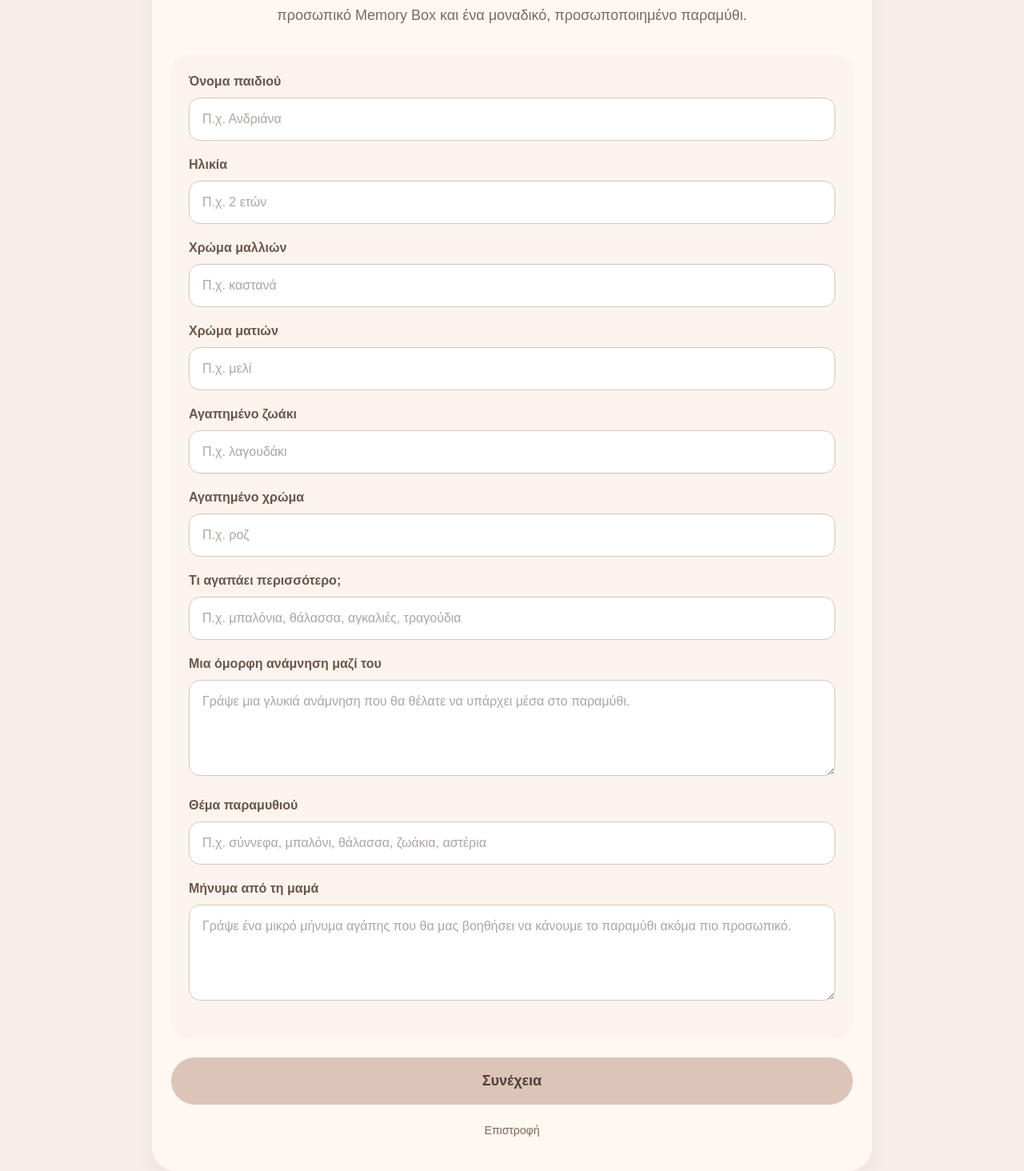
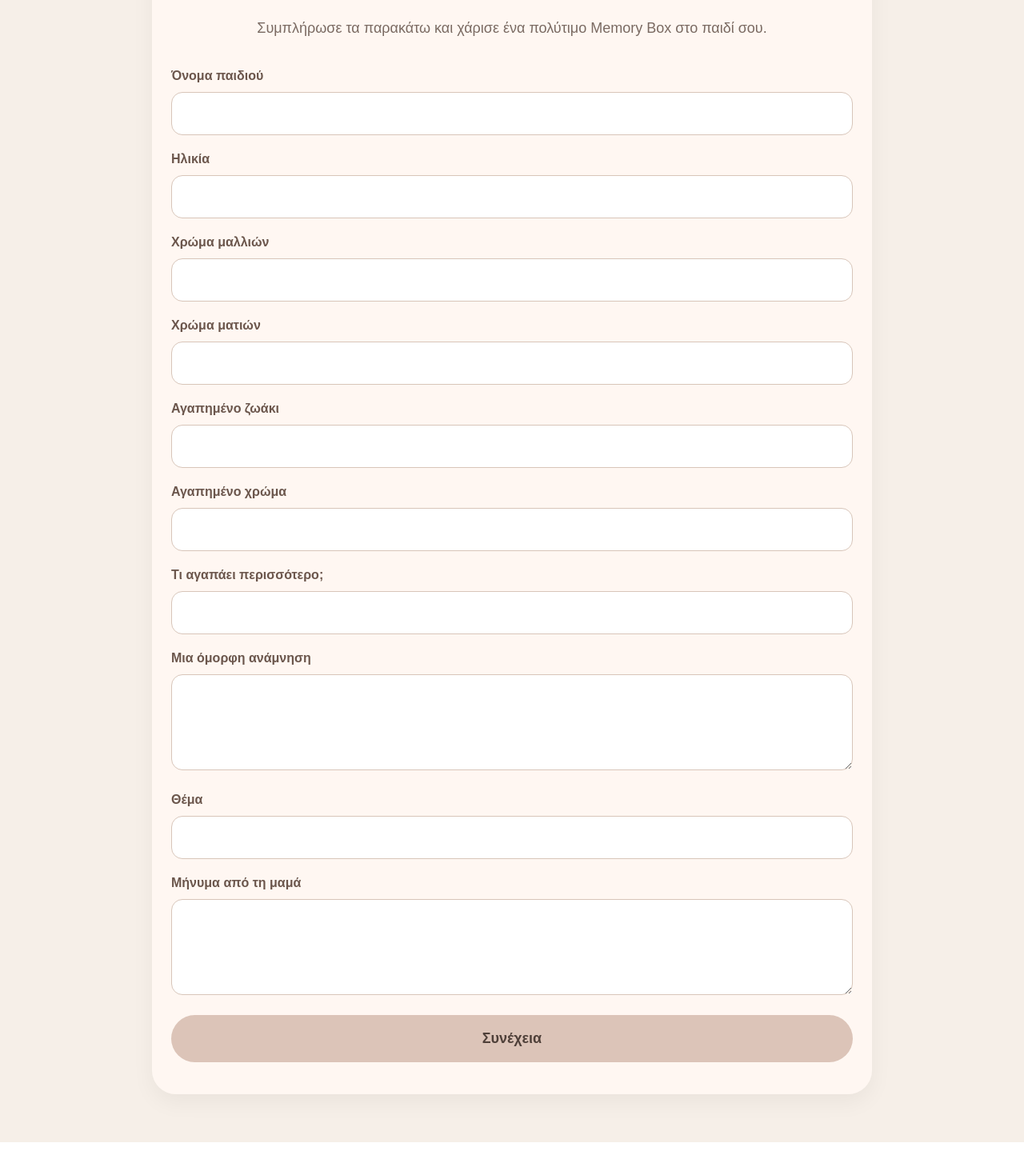
Before and after one commit to mylittlememorybox/My-little-memory-box-, a Next.js app: page /story-details in a window 1280 px wide. Shown: the part 426-1890 px from the top of the page at 80% size. After the commit the page ends 1854 px from the top, so only its background shows below. Built offline with nearby package versions, Linux system fonts and the light colour scheme.

Commit message:
Update page.tsx

```diff
--- a/app/story-details/page.tsx
+++ b/app/story-details/page.tsx
@@ -2,7 +2,7 @@
 
 import Link from "next/link";
 import Image from "next/image";
-import type { CSSProperties } from "react";
+import { useState, type CSSProperties } from "react";
 import { Playfair_Display } from "next/font/google";
 
 const elegantFont = Playfair_Display({
@@ -55,14 +55,50 @@ const labelStyle: CSSProperties = {
   display: "block",
 };
 
-const sectionStyle: CSSProperties = {
-  backgroundColor: "#FBF4EE",
-  borderRadius: "22px",
-  padding: "22px",
-  marginBottom: "24px",
+export default function StoryDetailsPage() {
+  const [childName, setChildName] = useState("");
+  const [age, setAge] = useState("");
+  const [hairColor, setHairColor] = useState("");
+  const [eyeColor, setEyeColor] = useState("");
+  const [favoriteAnimal, setFavoriteAnimal] = useState("");
+  const [favoriteColor, setFavoriteColor] = useState("");
+  const [favoriteThings, setFavoriteThings] = useState("");
+  const [memory, setMemory] = useState("");
+  const [theme, setTheme] = useState("");
+  const [momMessage, setMomMessage] = useState("");
+  const [loading, setLoading] = useState(false);
+
+  const handleSubmit = async () => {
+    setLoading(true);
+
+    try {
+      await fetch("ΒΑΛΕ_ΕΔΩ_ΤΟ_MAKE_WEBHOOK_URL", {
+        method: "POST",
+        headers: {
+          "Content-Type": "application/json",
+        },
+        body: JSON.stringify({
+          childName,
+          age,
+          hairColor,
+          eyeColor,
+          favoriteAnimal,
+          favoriteColor,
+          favoriteThings,
+          memory,
+          theme,
+          momMessage,
+        }),
+      });
+
+      window.location.href = "/memory-details";
+    } catch (error) {
+      alert("Κάτι πήγε στραβά. Προσπάθησε ξανά.");
+    } finally {
+      setLoading(false);
+    }
   };
 
-export default function StoryDetailsPage() {
   return (
     <main style={wrap}>
       <div style={inner}>
@@ -89,7 +125,7 @@ export default function StoryDetailsPage() {
               marginBottom: "14px",
             }}
           >
-            Ας γνωρίσουμε τον μικρό ήρωα του παραμυθιού
+            Ας γνωρίσουμε τον μικρό ήρωα του Memory Box
           </h1>
 
           <p
@@ -102,86 +138,43 @@ export default function StoryDetailsPage() {
               margin: "0 auto 32px",
             }}
           >
-            Συμπλήρωσε λίγα όμορφα στοιχεία για το παιδάκι σου, ώστε να
-            δημιουργήσουμε ένα πιο προσωπικό Memory Box και ένα μοναδικό,
-            προσωποποιημένο παραμύθι.
+            Συμπλήρωσε τα παρακάτω και χάρισε ένα πολύτιμο Memory Box στο παιδί σου.
           </p>
 
-          <div style={sectionStyle}>
           <label style={labelStyle}>Όνομα παιδιού</label>
-            <input
-              type="text"
-              style={inputStyle}
-              placeholder="Π.χ. Ανδριάνα"
-            />
+          <input value={childName} onChange={(e) => setChildName(e.target.value)} type="text" style={inputStyle} />
 
           <label style={labelStyle}>Ηλικία</label>
-            <input
-              type="text"
-              style={inputStyle}
-              placeholder="Π.χ. 2 ετών"
-            />
+          <input value={age} onChange={(e) => setAge(e.target.value)} type="text" style={inputStyle} />
 
           <label style={labelStyle}>Χρώμα μαλλιών</label>
-            <input
-              type="text"
-              style={inputStyle}
-              placeholder="Π.χ. καστανά"
-            />
+          <input value={hairColor} onChange={(e) => setHairColor(e.target.value)} type="text" style={inputStyle} />
 
           <label style={labelStyle}>Χρώμα ματιών</label>
-            <input
-              type="text"
-              style={inputStyle}
-              placeholder="Π.χ. μελί"
-            />
+          <input value={eyeColor} onChange={(e) => setEyeColor(e.target.value)} type="text" style={inputStyle} />
 
           <label style={labelStyle}>Αγαπημένο ζωάκι</label>
-            <input
-              type="text"
-              style={inputStyle}
-              placeholder="Π.χ. λαγουδάκι"
-            />
+          <input value={favoriteAnimal} onChange={(e) => setFavoriteAnimal(e.target.value)} type="text" style={inputStyle} />
 
           <label style={labelStyle}>Αγαπημένο χρώμα</label>
-            <input
-              type="text"
-              style={inputStyle}
-              placeholder="Π.χ. ροζ"
-            />
+          <input value={favoriteColor} onChange={(e) => setFavoriteColor(e.target.value)} type="text" style={inputStyle} />
 
           <label style={labelStyle}>Τι αγαπάει περισσότερο;</label>
-            <input
-              type="text"
-              style={inputStyle}
-              placeholder="Π.χ. μπαλόνια, θάλασσα, αγκαλιές, τραγούδια"
-            />
+          <input value={favoriteThings} onChange={(e) => setFavoriteThings(e.target.value)} type="text" style={inputStyle} />
 
-            <label style={labelStyle}>Μια όμορφη ανάμνηση μαζί του</label>
-            <textarea
-              style={textareaStyle}
-              placeholder="Γράψε μια γλυκιά ανάμνηση που θα θέλατε να υπάρχει μέσα στο παραμύθι."
-            />
+          <label style={labelStyle}>Μια όμορφη ανάμνηση</label>
+          <textarea value={memory} onChange={(e) => setMemory(e.target.value)} style={textareaStyle} />
 
-            <label style={labelStyle}>Θέμα παραμυθιού</label>
-            <input
-              type="text"
-              style={inputStyle}
-              placeholder="Π.χ. σύννεφα, μπαλόνι, θάλασσα, ζωάκια, αστέρια"
-            />
+          <label style={labelStyle}>Θέμα</label>
+          <input value={theme} onChange={(e) => setTheme(e.target.value)} type="text" style={inputStyle} />
 
           <label style={labelStyle}>Μήνυμα από τη μαμά</label>
-            <textarea
-              style={textareaStyle}
-              placeholder="Γράψε ένα μικρό μήνυμα αγάπης που θα μας βοηθήσει να κάνουμε το παραμύθι ακόμα πιο προσωπικό."
-            />
-          </div>
+          <textarea value={momMessage} onChange={(e) => setMomMessage(e.target.value)} style={textareaStyle} />
 
           <button
             type="button"
-            onClick={() => {
-              window.location.href = "/memory-details";
-            }}
+            onClick={handleSubmit}
+            disabled={loading}
             style={{
               width: "100%",
               padding: "16px 28px",
@@ -191,25 +184,12 @@ export default function StoryDetailsPage() {
               color: "#4F4039",
               fontSize: "18px",
               fontWeight: 700,
-              cursor: "pointer",
-              boxSizing: "border-box",
+              cursor: loading ? "not-allowed" : "pointer",
+              opacity: loading ? 0.7 : 1,
             }}
           >
-            Συνέχεια
+            {loading ? "Αποστολή..." : "Συνέχεια"}
           </button>
-
-          <div
-            style={{
-              marginTop: "22px",
-              textAlign: "center",
-              fontSize: "14px",
-              color: "#7A6A62",
-            }}
-          >
-            <Link href="/create-memory" style={{ color: "#7D6457" }}>
-              Επιστροφή
-            </Link>
-          </div>
         </div>
       </div>
     </main>
```
Lines whose indentation alone changed are shown as unchanged.
